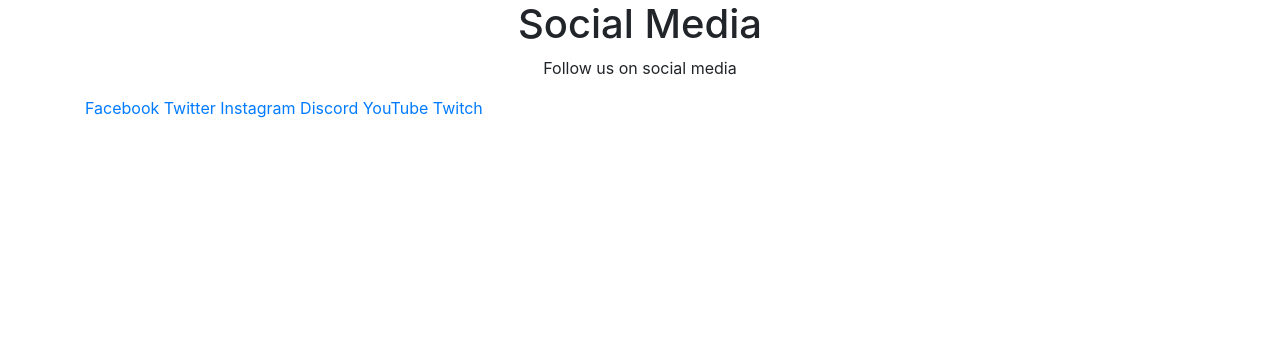
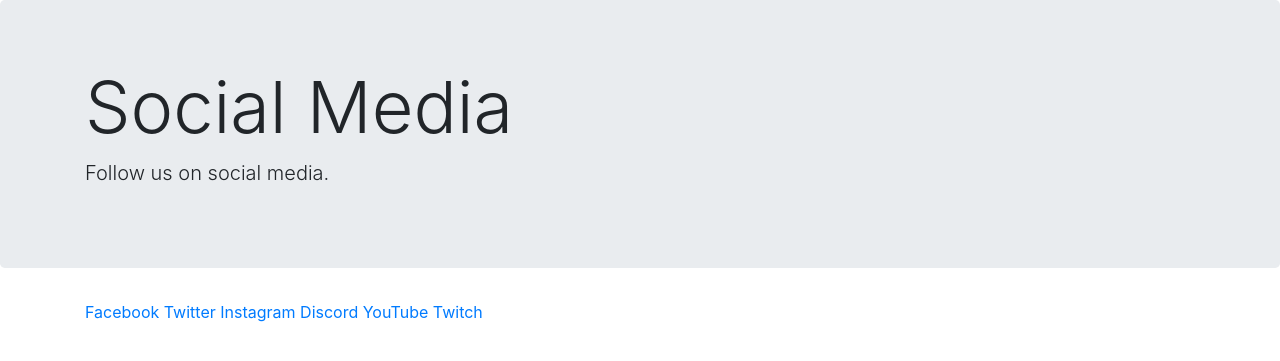
Before and after one commit to SouthernIndianaEsports/website, a Flask app: page /social in a window 1280 px wide. Shown: the part 56-417 px from the top of the page. Run offline with Flask 2, Linux system fonts and the light colour scheme; some libraries are stand-ins or nearby versions.

Commit message:
Update headings on every page

```diff
--- a/templates/social.html
+++ b/templates/social.html
@@ -3,9 +3,13 @@
 {% block title %}Social Media{% endblock %}
 
 {% block content %}
+<div class="jumbotron">
+  <div class="container">
+    <h1 class="display-3">Social Media</h1>
+    <p class="lead">Follow us on social media.</p>
+  </div>
+</div>
 <div class="container">
-  <h1 style="text-align: center;">Social Media</h1>
-  <p style="text-align: center;">Follow us on social media</p>
   <a href="https://www.facebook.com/SouthernIndianaEsports/">Facebook</a>
   <a href="https://twitter.com/southerniea">Twitter</a>
   <a href="https://twitter.com/southerniea">Instagram</a>
```
Also changed, not shown: templates/about.html (+6 -1 lines), templates/events.html (+6 -1 lines), templates/index.html (+6 -4 lines).
